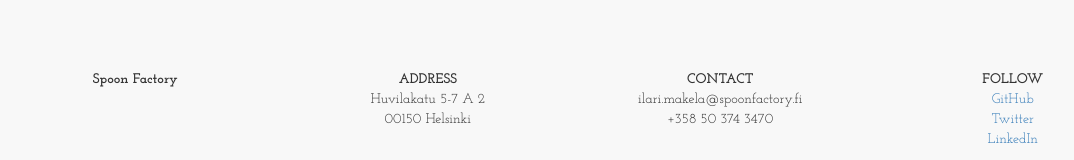
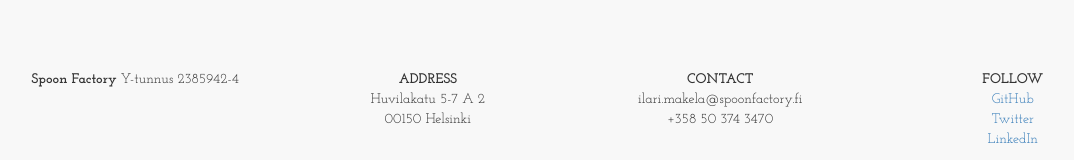
Before and after one commit to spoonfactory/spoonfactory.github.io, a plain HTML site: page index.html in a window 1280 px wide. Shown: the part 560-720 px from the top of the page, without its empty margins (66-1140 px from the left). Drawn offline with nearby package versions, Linux system fonts and the light colour scheme.

Commit message:
Add Y-tunnus

```diff
--- a/index.html
+++ b/index.html
@@ -46,6 +46,7 @@
             <div class="col-sm-3">
                 <address>
                     <strong>Spoon Factory</strong>
+                    Y-tunnus 2385942-4
                 </address>
             </div>
             <div class="col-sm-3">
```
